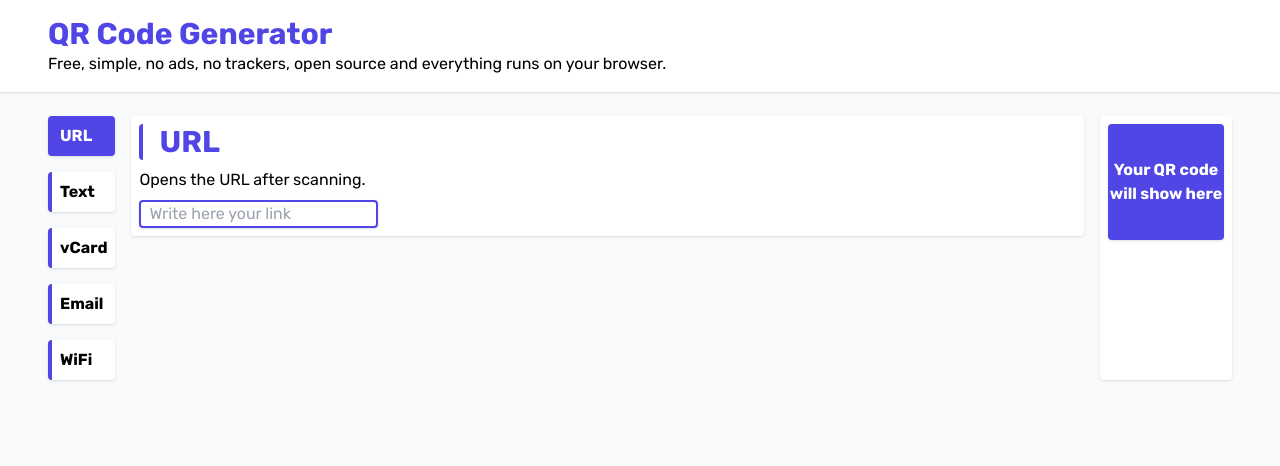
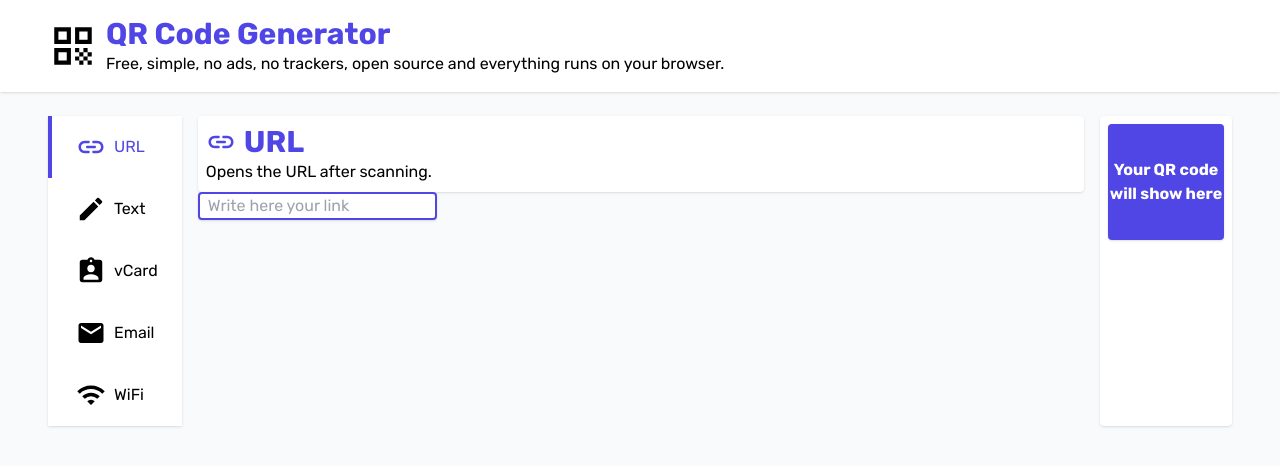
Before and after one commit to itaquito/qr-generator, a Next.js app: page / in a window 1280 px wide. Shown: the top 466 px of the page. Built offline with nearby package versions, Linux system fonts and the light colour scheme.

Commit message:
feat: Adds icons everywhere!

```diff
--- a/package.json
+++ b/package.json
@@ -12,6 +12,7 @@
   },
   "dependencies": {
     "@headlessui/react": "^1.7.14",
+    "classnames": "^2.5.1",
     "next": "^14.1.4",
     "qrcode": "^1.5.3",
     "react": "^18.2.0",
--- /dev/null
+++ b/src/components/Icon/IcBaselineAssignmentInd.tsx
@@ -0,0 +1,19 @@
+import type { IconProps } from '@/types/components/Icon/Icon';
+
+export function IcBaselineAssignmentInd(props: IconProps) {
+  return (
+    <svg
+      xmlns='http://www.w3.org/2000/svg'
+      width='1em'
+      height='1em'
+      viewBox='0 0 24 24'
+      {...props}
+    >
+      <path
+        fill='currentColor'
+        d='M19 3h-4.18C14.4 1.84 13.3 1 12 1c-1.3 0-2.4.84-2.82 2H5c-1.1 0-2 .9-2 2v14c0 1.1.9 2 2 2h14c1.1 0 2-.9 2-2V5c0-1.1-.9-2-2-2m-7 0c.55 0 1 .45 1 1s-.45 1-1 1s-1-.45-1-1s.45-1 1-1m0 4c1.66 0 3 1.34 3 3s-1.34 3-3 3s-3-1.34-3-3s1.34-3 3-3m6 12H6v-1.4c0-2 4-3.1 6-3.1s6 1.1 6 3.1z'
+      ></path>
+    </svg>
+  );
+}
+export default IcBaselineAssignmentInd;
--- /dev/null
+++ b/src/components/Icon/IcBaselineEdit.tsx
@@ -0,0 +1,19 @@
+import type { IconProps } from '@/types/components/Icon/Icon';
+
+export function IcBaselineEdit(props: IconProps) {
+  return (
+    <svg
+      xmlns='http://www.w3.org/2000/svg'
+      width='1em'
+      height='1em'
+      viewBox='0 0 24 24'
+      {...props}
+    >
+      <path
+        fill='currentColor'
+        d='M3 17.25V21h3.75L17.81 9.94l-3.75-3.75zM20.71 7.04a.996.996 0 0 0 0-1.41l-2.34-2.34a.996.996 0 0 0-1.41 0l-1.83 1.83l3.75 3.75z'
+      ></path>
+    </svg>
+  );
+}
+export default IcBaselineEdit;
--- /dev/null
+++ b/src/components/Icon/IcBaselineEmail.tsx
@@ -0,0 +1,19 @@
+import type { IconProps } from '@/types/components/Icon/Icon';
+
+export function IcBaselineEmail(props: IconProps) {
+  return (
+    <svg
+      xmlns='http://www.w3.org/2000/svg'
+      width='1em'
+      height='1em'
+      viewBox='0 0 24 24'
+      {...props}
+    >
+      <path
+        fill='currentColor'
+        d='M20 4H4c-1.1 0-1.99.9-1.99 2L2 18c0 1.1.9 2 2 2h16c1.1 0 2-.9 2-2V6c0-1.1-.9-2-2-2m0 4l-8 5l-8-5V6l8 5l8-5z'
+      ></path>
+    </svg>
+  );
+}
+export default IcBaselineEmail;
--- /dev/null
+++ b/src/components/Icon/IcBaselineQrCode.tsx
@@ -0,0 +1,19 @@
+import type { IconProps } from '@/types/components/Icon/Icon';
+
+export function IcBaselineQrCode(props: IconProps) {
+  return (
+    <svg
+      xmlns='http://www.w3.org/2000/svg'
+      width='1em'
+      height='1em'
+      viewBox='0 0 24 24'
+      {...props}
+    >
+      <path
+        fill='currentColor'
+        d='M3 11h8V3H3zm2-6h4v4H5zM3 21h8v-8H3zm2-6h4v4H5zm8-12v8h8V3zm6 6h-4V5h4zm0 10h2v2h-2zm-6-6h2v2h-2zm2 2h2v2h-2zm-2 2h2v2h-2zm2 2h2v2h-2zm2-2h2v2h-2zm0-4h2v2h-2zm2 2h2v2h-2z'
+      ></path>
+    </svg>
+  );
+}
+export default IcBaselineQrCode;
--- /dev/null
+++ b/src/components/Icon/IcBaselineWifi.tsx
@@ -0,0 +1,19 @@
+import type { IconProps } from '@/types/components/Icon/Icon';
+
+export function IcBaselineWifi(props: IconProps) {
+  return (
+    <svg
+      xmlns='http://www.w3.org/2000/svg'
+      width='1em'
+      height='1em'
+      viewBox='0 0 24 24'
+      {...props}
+    >
+      <path
+        fill='currentColor'
+        d='m1 9l2 2c4.97-4.97 13.03-4.97 18 0l2-2C16.93 2.93 7.08 2.93 1 9m8 8l3 3l3-3a4.237 4.237 0 0 0-6 0m-4-4l2 2a7.074 7.074 0 0 1 10 0l2-2C15.14 9.14 8.87 9.14 5 13'
+      ></path>
+    </svg>
+  );
+}
+export default IcBaselineWifi;
--- /dev/null
+++ b/src/components/Icon/IcRoundLink.tsx
@@ -0,0 +1,19 @@
+import type { IconProps } from '@/types/components/Icon/Icon';
+
+export function IcRoundLink(props: IconProps) {
+  return (
+    <svg
+      xmlns='http://www.w3.org/2000/svg'
+      width='1em'
+      height='1em'
+      viewBox='0 0 24 24'
+      {...props}
+    >
+      <path
+        fill='currentColor'
+        d='M17 7h-3c-.55 0-1 .45-1 1s.45 1 1 1h3c1.65 0 3 1.35 3 3s-1.35 3-3 3h-3c-.55 0-1 .45-1 1s.45 1 1 1h3c2.76 0 5-2.24 5-5s-2.24-5-5-5m-9 5c0 .55.45 1 1 1h6c.55 0 1-.45 1-1s-.45-1-1-1H9c-.55 0-1 .45-1 1m2 3H7c-1.65 0-3-1.35-3-3s1.35-3 3-3h3c.55 0 1-.45 1-1s-.45-1-1-1H7c-2.76 0-5 2.24-5 5s2.24 5 5 5h3c.55 0 1-.45 1-1s-.45-1-1-1'
+      ></path>
+    </svg>
+  );
+}
+export default IcRoundLink;
--- a/src/components/Layout/NavBar.tsx
+++ b/src/components/Layout/NavBar.tsx
@@ -1,9 +1,14 @@
+import IcBaselineQrCode from '../Icon/IcBaselineQrCode';
+
 function NavBar() {
   return (
-    <nav className='w-full bg-white px-12 py-4 shadow'>
-      <h1 className='text-3xl font-bold text-primary'>QR Code Generator</h1>
-      Free, simple, no ads, no trackers, open source and everything runs on your
-      browser.
+    <nav className='flex w-full items-center bg-white px-12 py-4 shadow'>
+      <IcBaselineQrCode className='mr-2 h-[50px] w-[50px]' />
+      <div>
+        <h1 className='text-3xl font-bold text-primary'>QR Code Generator</h1>
+        Free, simple, no ads, no trackers, open source and everything runs on
+        your browser.
+      </div>
     </nav>
   );
 }
--- a/src/components/QRCode/QRCode.tsx
+++ b/src/components/QRCode/QRCode.tsx
@@ -17,7 +17,7 @@ function QRCode({ content }: QRCodeProps) {
   return (
     <div className='rounded bg-white p-2 shadow'>
       {content !== '' ? (
-        <canvas title='Generated QR code' ref={canvas} />
+        <canvas title='Preview of the QR code' ref={canvas} />
       ) : (
         <div className='flex h-[116px] w-[116px] items-center justify-center rounded bg-primary text-center font-bold text-white shadow'>
           Your QR code will show here
--- a/src/components/Tabs/TabViewer.tsx
+++ b/src/components/Tabs/TabViewer.tsx
@@ -3,6 +3,7 @@
 import type { TabViewerProps } from '@/types/components/Tabs/TabViewer';
 import type { Tabs } from '@/types/components/Tabs/Tabs';
 
+import classNames from 'classnames';
 import { Tab } from '@headlessui/react';
 
 import URL from './URL';
@@ -10,63 +11,78 @@ import Text from './Text';
 import VCard from './VCard';
 import Email from './Email';
 import WiFi from './WiFi';
+import IcRoundLink from '../Icon/IcRoundLink';
+import IcBaselineEdit from '../Icon/IcBaselineEdit';
+import IcBaselineAssignmentInd from '../Icon/IcBaselineAssignmentInd';
+import IcBaselineEmail from '../Icon/IcBaselineEmail';
+import IcBaselineWifi from '../Icon/IcBaselineWifi';
 
 export const TABS: Tabs = [
   {
     name: 'URL',
     description: 'Opens the URL after scanning.',
     Component: URL,
+    Icon: IcRoundLink,
   },
   {
     name: 'Text',
     description: 'Displays a plain text after scanning.',
     Component: Text,
+    Icon: IcBaselineEdit,
   },
   {
     name: 'vCard',
     description: 'Shows your contact details after scanning.',
     Component: VCard,
+    Icon: IcBaselineAssignmentInd,
   },
   {
     name: 'Email',
     description: 'Sends a predefined email after scanning.',
     Component: Email,
+    Icon: IcBaselineEmail,
   },
   {
     name: 'WiFi',
     description: 'Allows people to connect to a WiFi network after scanning.',
     Component: WiFi,
+    Icon: IcBaselineWifi,
   },
 ];
 
 function TabViewer({ setContent }: TabViewerProps) {
   return (
     <Tab.Group className='flex flex-grow space-x-4' as='div' vertical>
-      <Tab.List className='flex flex-col space-y-4 font-bold'>
-        {TABS.map(({ name, description }, i) => (
+      <Tab.List className='flex flex-col bg-white shadow'>
+        {TABS.map(({ name, description, Icon }, i) => (
           <Tab
             className={({ selected }) =>
-              `rounded border-l-4 border-primary p-2 text-left shadow transition-all ${selected ? 'bg-primary text-white' : 'bg-white hover:bg-indigo-100'}`
+              classNames(
+                'flex items-center border-l-4 border-primary px-6 py-4 outline-none transition-all',
+                {
+                  'border-primary text-primary': selected,
+                  'border-transparent hover:border-indigo-100': !selected,
+                }
+              )
             }
             title={description}
             key={i}
           >
-            {name}
+            <Icon className='mr-2 h-[30px] w-[30px]' /> {name}
           </Tab>
         ))}
       </Tab.List>
+
       <Tab.Panels className='w-full'>
-        {TABS.map(({ name, description, Component }, i) => (
-          <Tab.Panel
-            className='rounded bg-white p-2 shadow'
-            key={i}
-            unmount={false}
-          >
-            <h1 className='rounded border-l-4 border-primary px-4 text-3xl font-bold text-primary'>
-              {name}
-            </h1>
+        {TABS.map(({ name, description, Component, Icon }, i) => (
+          <Tab.Panel key={i}>
+            <div className='rounded bg-white p-2 shadow'>
+              <h1 className='flex items-center text-3xl font-bold text-primary'>
+                <Icon className='mr-2 h-[30px] w-[30px]' /> {name}
+              </h1>
 
-            <p className='my-2 text-justify'>{description}</p>
+              <p className='text-justify'>{description}</p>
+            </div>
 
             <Component setContent={setContent} />
           </Tab.Panel>
--- /dev/null
+++ b/src/types/components/Icon/Icon.ts
@@ -0,0 +1,3 @@
+import type { SVGProps } from 'react';
+
+export type IconProps = SVGProps<SVGSVGElement>;
--- a/src/types/components/Tabs/Tabs.ts
+++ b/src/types/components/Tabs/Tabs.ts
@@ -1,6 +1,7 @@
 import type { ComponentType } from 'react';
 
 import type { SetQRContent } from '../QRCode/QRCode';
+import type { IconProps } from '../Icon/Icon';
 
 export interface TabProps {
   setContent: SetQRContent;
@@ -10,6 +11,7 @@ export interface Tab {
   name: string;
   description: string;
   Component: ComponentType<TabProps>;
+  Icon: ComponentType<IconProps>;
 }
 
 export type Tabs = Tab[];
```
Also changed, not shown: 1 other file (tests, documents, lock files or other folders).
